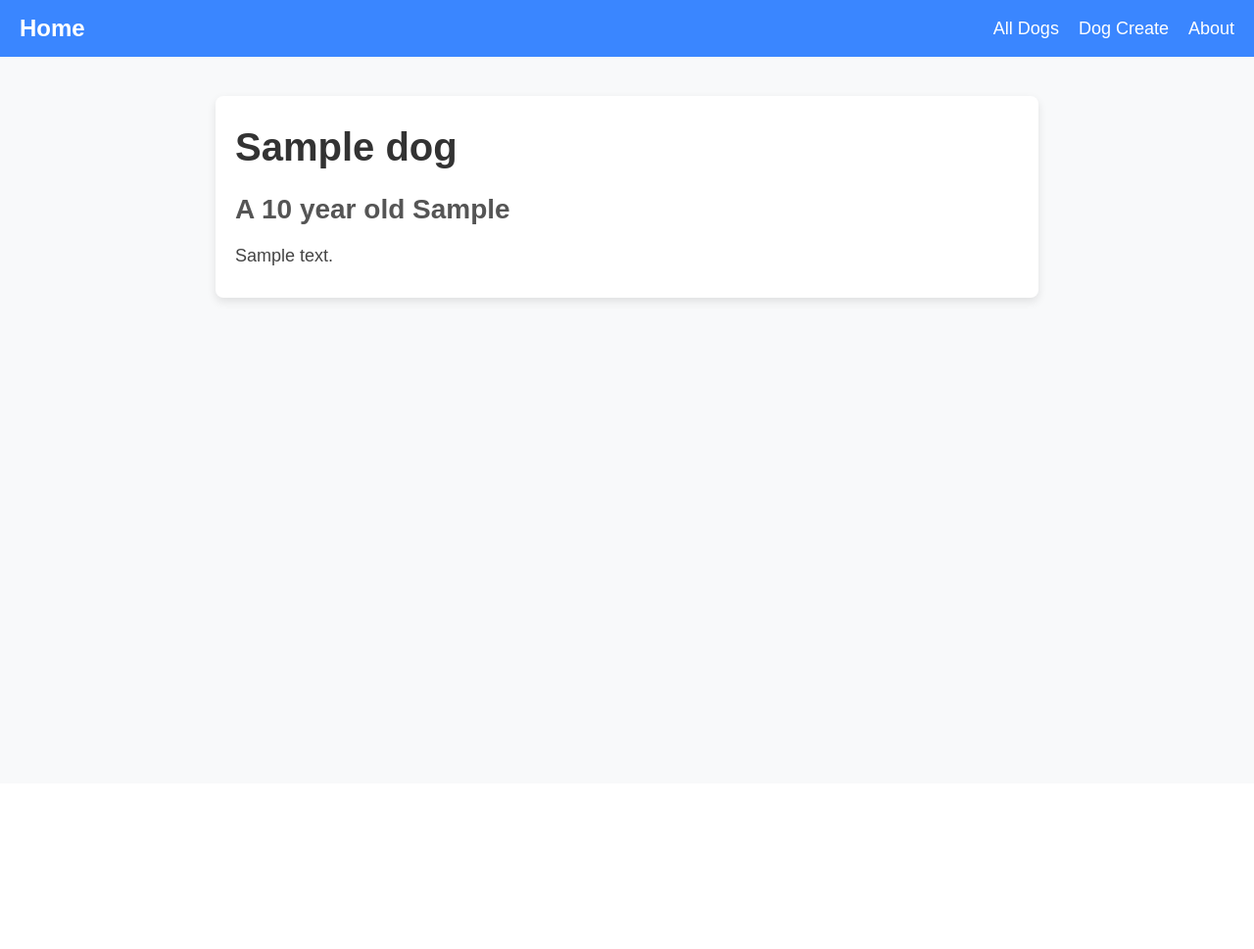
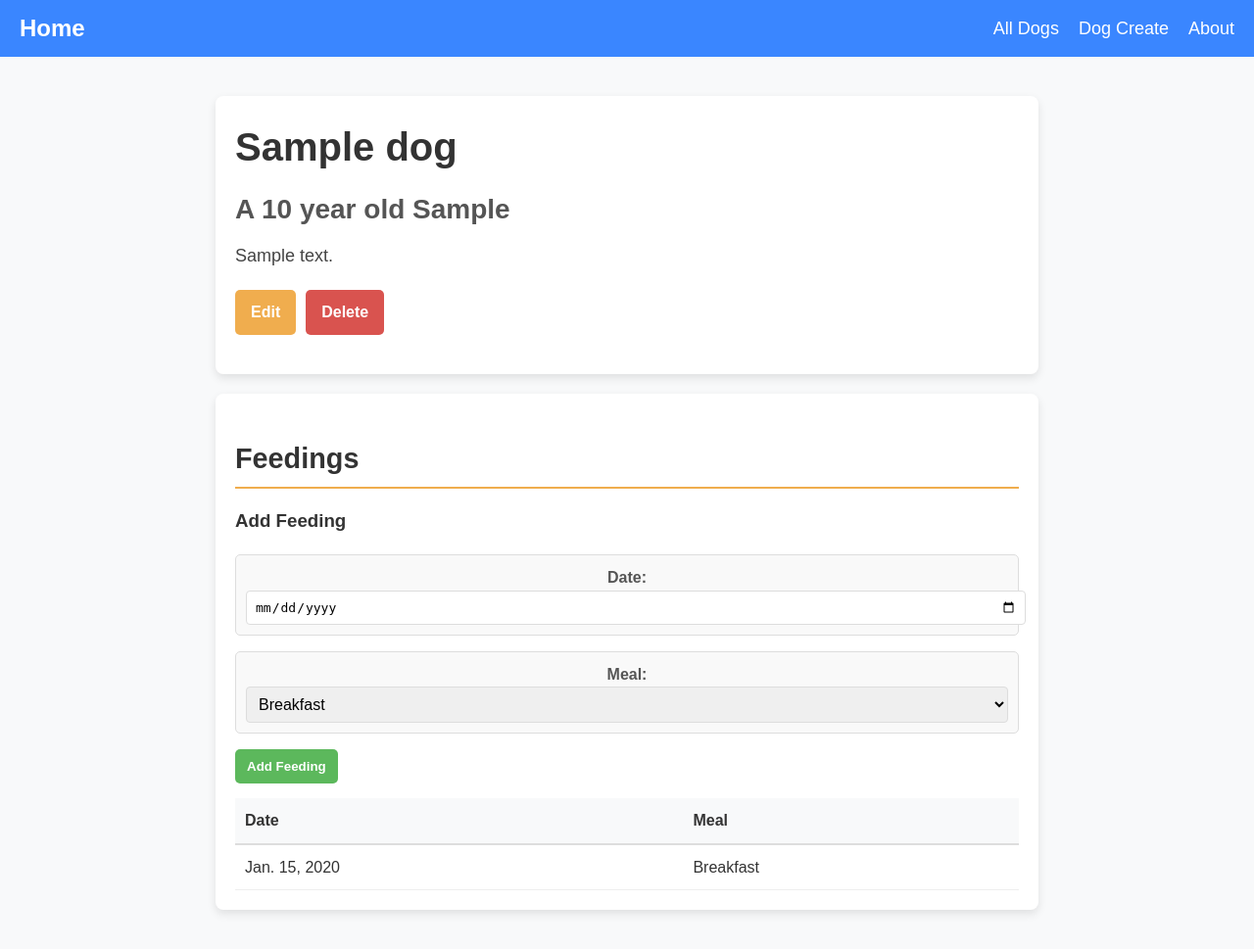
Before and after one commit to andrewreese16/django-crud-app-lab, a Django app: page /dogs/1/ in a window 1280 px wide. Shown: the whole page at 98% size. Before the commit the page ends 311 px from the top, so only its background shows below. Run offline with Django 5.2, Linux system fonts and the light colour scheme; tables that the repository leaves empty hold one stand-in row (values such as "Sample post").

Commit message:
added all crud operations

```diff
--- a/my_app/admin.py
+++ b/my_app/admin.py
@@ -2,6 +2,7 @@ from django.contrib import admin
 
 # Register your models here.
 
-from .models import Dog
+from .models import Dog, Feeding
 
 admin.site.register(Dog)
+admin.site.register(Feeding)
--- /dev/null
+++ b/my_app/forms.py
@@ -0,0 +1,14 @@
+from django import forms
+from .models import Feeding
+
+
+class FeedingForm(forms.ModelForm):
+    class Meta:
+        model = Feeding
+        fields = ["date", "meal"]
+        widgets = {
+            "date": forms.DateInput(
+                format=("%Y-%m-%d"),
+                attrs={"placeholder": "Select a date", "type": "date"},
+            ),
+        }
--- a/my_app/models.py
+++ b/my_app/models.py
@@ -18,3 +18,19 @@ class Dog(models.Model):
       # Redirecting to cat-detail page after a POST request
       # looking at urls.py
     return reverse("dog-detail", kwargs={"dog_id": self.id})
+
+
+MEALS = (("B", "Breakfast"), ("L", "Lunch"), ("D", "Dinner"))
+
+class Feeding(models.Model):
+  date = models.DateField()
+  meal = models.CharField(
+    max_length=1,
+    choices=MEALS,
+    default=MEALS[0][0],
+  )
+
+  dog = models.ForeignKey(Dog, on_delete=models.CASCADE)
+
+  def __str__(self):
+    return f"{self.get_meal_display()} on {self.date}"
--- a/my_app/static/css/dogs/dog-detail.css
+++ b/my_app/static/css/dogs/dog-detail.css
@@ -5,8 +5,10 @@ body {
   padding: 0;
 }
 
+
 .dog-container {
   display: flex;
+  flex-direction: column;
   max-width: 800px;
   margin: 20px auto;
   padding: 20px;
@@ -15,19 +17,9 @@ body {
   box-shadow: 0 4px 10px rgba(0, 0, 0, 0.1);
 }
 
-.dog-img {
-  flex: 1;
-  margin-right: 20px;
-}
-
-.dog-img img {
-  width: 100%;
-  height: auto;
-  border-radius: 8px;
-}
 
 .dog-details {
-  flex: 2;
+  margin-bottom: 20px;
 }
 
 .dog-details h1 {
@@ -49,18 +41,145 @@ body {
   margin: 8px 0;
 }
 
-.dog-details small {
-  font-size: 0.9em;
-  color: #777;
+
+.dog-actions {
+  display: flex;
+  gap: 10px;
+  margin-top: 20px;
 }
 
+.btn {
+  padding: 10px 16px;
+  border-radius: 5px;
+  text-decoration: none;
+  color: #fff;
+  font-weight: bold;
+  transition: background-color 0.3s;
+}
+
+.btn.warn {
+  background-color: #f0ad4e;
+}
+
+.btn.warn:hover {
+  background-color: #ec971f;
+}
+
+.btn.danger {
+  background-color: #d9534f;
+}
+
+.btn.danger:hover {
+  background-color: #c9302c;
+}
+
+
+.feedings-toy-container {
+  max-width: 800px;
+  margin: 20px auto;
+  padding: 20px;
+  background-color: #ffffff;
+  border-radius: 8px;
+  box-shadow: 0 4px 10px rgba(0, 0, 0, 0.1);
+}
+
+
+.subsection-title h2 {
+  font-size: 1.8em;
+  color: #333;
+  border-bottom: 2px solid #f0ad4e;
+  padding-bottom: 5px;
+  margin-bottom: 15px;
+}
+
+
+.subsection-content form {
+  display: flex;
+  flex-direction: column;
+  gap: 12px;
+  padding: 10px 0;
+  background-color: #f9f9f9;
+  padding: 15px;
+  border-radius: 5px;
+  border: 1px solid #ddd;
+  margin-top: 10px;
+}
+
+.subsection-content label {
+  font-weight: bold;
+  color: #555;
+}
+
+.subsection-content input,
+.subsection-content select {
+  padding: 8px;
+  font-size: 1em;
+  border: 1px solid #ddd;
+  border-radius: 4px;
+  width: 100%;
+}
+
+.btn.submit {
+  background-color: #5cb85c;
+  color: white;
+  font-weight: bold;
+  border: none;
+  border-radius: 5px;
+  padding: 10px 12px;
+  cursor: pointer;
+  transition: background-color 0.3s;
+}
+
+.btn.submit:hover {
+  background-color: #4cae4c;
+}
+
+
+table {
+  width: 100%;
+  border-collapse: collapse;
+  margin-top: 15px;
+  font-size: 1em;
+}
+
+thead th {
+  background-color: #f8f9fa;
+  color: #333;
+  font-weight: bold;
+  padding: 10px;
+  border-bottom: 2px solid #ddd;
+  text-align: left;
+}
+
+tbody td {
+  padding: 10px;
+  border-bottom: 1px solid #eee;
+}
+
+tbody tr:nth-child(even) {
+  background-color: #f9f9f9;
+}
+
+
+.subsection-content p {
+  font-size: 1em;
+  color: #777;
+  padding: 10px;
+  background-color: #f9f9f9;
+  border-radius: 5px;
+  border: 1px solid #ddd;
+  text-align: center;
+}
+
+
 @media (max-width: 600px) {
-  .dog-container {
-    flex-direction: column;
+  .dog-container,
+  .feedings-toy-container {
+    padding: 15px;
   }
 
-  .dog-img {
-    margin-right: 0;
-    margin-bottom: 20px;
+  .btn {
+    font-size: 0.9em;
+    padding: 8px 12px;
   }
 }
--- a/my_app/templates/dogs/detail.html
+++ b/my_app/templates/dogs/detail.html
@@ -10,6 +10,47 @@
     <h2>A {{ dog.breed }} puppy.</h2>
     {% endif %}
     <p>{{ dog.description }}</p>
+    <div class="dog-actions">
+      <a href="{% url 'dog-update' dog.id %}" class="btn warn">Edit</a>
+      <a href="{% url 'dog-delete' dog.id %}" class="btn danger">Delete</a>
+    </div>
   </div>
 </section>
+<div class="feedings-toy-container">
+  <section class="feedings">
+    <div class="subsection-title">
+      <h2>Feedings</h2>
+    </div>
+
+    <h3>Add Feeding</h3>
+    <form action="{% url 'add-feeding' dog.id %}" method="POST" class="subsection-content">
+      {% csrf_token %}
+      {{ feeding_form.as_p }}
+      <button type='submit' class='btn submit'>Add Feeding</button>
+    </form>
+
+    {% if dog.feeding_set.all.count %}
+    <table>
+      <thead>
+        <tr>
+          <th>Date</th>
+          <th>Meal</th>
+        </tr>
+      </thead>
+      <tbody>
+        {% for feeding in dog.feeding_set.all %}
+          <tr>
+            <td>{{feeding.date}}</td>
+            <td>{{feeding.get_meal_display}}</td>
+          </tr>
+        {% endfor %}
+      </tbody>
+    </table>
+    {% else %}
+      <div class="subsection-content">
+        <p>{{ dog.name }} has not been fed!</p>
+      </div>
+    {% endif %}
+  </section>
+</div>
 {% endblock %}
--- a/my_app/urls.py
+++ b/my_app/urls.py
@@ -7,5 +7,8 @@ urlpatterns = [
   path('dogs/', views.dog_index, name="dog-index"),
   path('dogs/<int:dog_id>/', views.dog_detail, name='dog-detail'),
   # CBV (class based views), must call the as_view() method
-  path('dogs/create/', views.DogCreate.as_view(), name='dog-create')
+  path('dogs/create/', views.DogCreate.as_view(), name='dog-create'),
+  path('dogs/<int:pk>/update/', views.DogUpdate.as_view(), name='dog-update'),
+  path('dogs/<int:pk>/delete/', views.DogDelete.as_view(), name='dog-delete'),
+  path('dogs/<int:dog_id>/add_feeding/', views.add_feeding, name='add-feeding'),
 ]
--- a/my_app/views.py
+++ b/my_app/views.py
@@ -1,31 +1,58 @@
-from django.shortcuts import render
+from django.shortcuts import render, redirect
 from django.http import HttpResponse
 from .models import Dog
-from django.views.generic.edit import CreateView
+from django.views.generic.edit import CreateView, UpdateView, DeleteView
+from .forms import FeedingForm
 
 # Create your views here.
 
+
 def home(request):
-  return render(request, 'home.html')
+    return render(request, "home.html")
+
 
 def about(request):
-  return render(request, 'about.html')
+    return render(request, "about.html")
+
 
 def dog_index(request):
-  dogs = Dog.objects.all()
-  return render(request, 'dogs/index.html', {'dogs': dogs})
+    dogs = Dog.objects.all()
+    return render(request, "dogs/index.html", {"dogs": dogs})
+
 
 def dog_detail(request, dog_id):
-  dog_from_db = Dog.objects.get(id=dog_id)
-  return render(request, 'dogs/detail.html', {'dog': dog_from_db})
+    dog_from_db = Dog.objects.get(id=dog_id)
+    feeding_form = FeedingForm()
+    return render(
+        request, "dogs/detail.html", {"dog": dog_from_db, "feeding_form": feeding_form}
+    )
 
 
 # This expects a template in the format of
 # templates/<app-name>/<model_name>_form.html
-#templates/my_app/dog_form.html
+# templates/my_app/dog_form.html
 class DogCreate(CreateView):
-  model = Dog
-  fields = '__all__'
-  # Go to the models.py file for the Dog model
-  # to see where the DogCreate redirects to, after
-  # a POST request
+    model = Dog
+    fields = "__all__"
+    # Go to the models.py file for the Dog model
+    # to see where the DogCreate redirects to, after
+    # a POST request
+
+
+class DogUpdate(UpdateView):
+    model = Dog
+    fields = ["breed", "description", "age"]
+
+
+class DogDelete(DeleteView):
+    model = Dog
+    success_url = "/dogs/"
+
+
+def add_feeding(request, dog_id):
+    form = FeedingForm(request.POST)
+    if form.is_valid():
+        new_feeding = form.save(commit=False)
+        new_feeding.dog_id = dog_id
+        new_feeding.save()
+    return redirect('dog-detail', dog_id=dog_id)
```
Also changed, not shown: my_app/static/css/delete.css (added, +83 -0 lines), my_app/templates/my_app/dog_confirm_delete.html (added, +22 -0 lines), my_app/migrations/0002_feeding.py (added).
